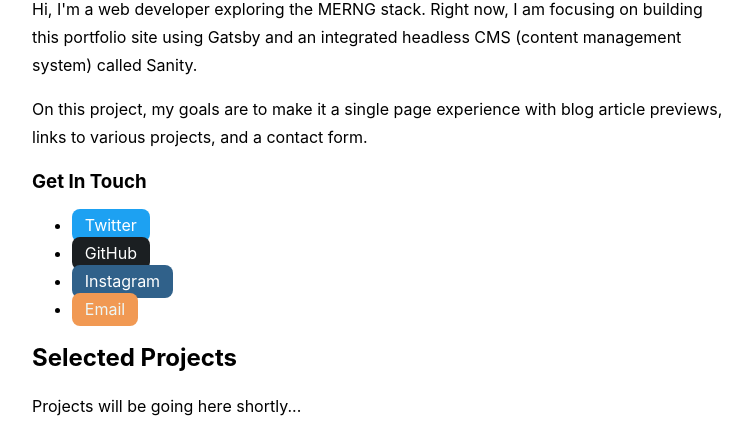
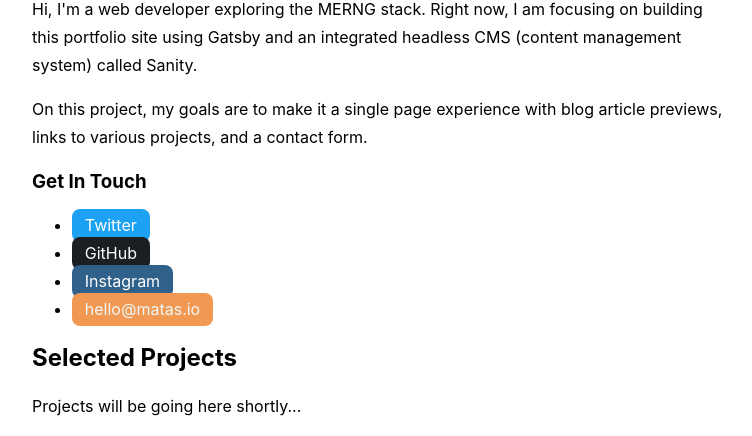
Before and after one commit to mataspigaga/gatsby-portfolio, a Gatsby site: page / in a window 1280 px wide. Shown: the part 1179-1615 px from the top of the page, without its empty margins (258-1010 px from the left). Built offline with nearby package versions, Linux system fonts and the light colour scheme; Gatsby itself is replaced by a stand-in of ours.

Commit message:
changed contact email

```diff
--- a/src/components/HomePage/AboutMe.js
+++ b/src/components/HomePage/AboutMe.js
@@ -46,8 +46,8 @@
             </a>
           </li>
           <li>
-            <a href="mailto:contact@matas.io" className={classes.email}>
-              Email
+            <a href="mailto:hello@matas.io" className={classes.email}>
+              hello@matas.io
             </a>
           </li>
         </ul>
```
